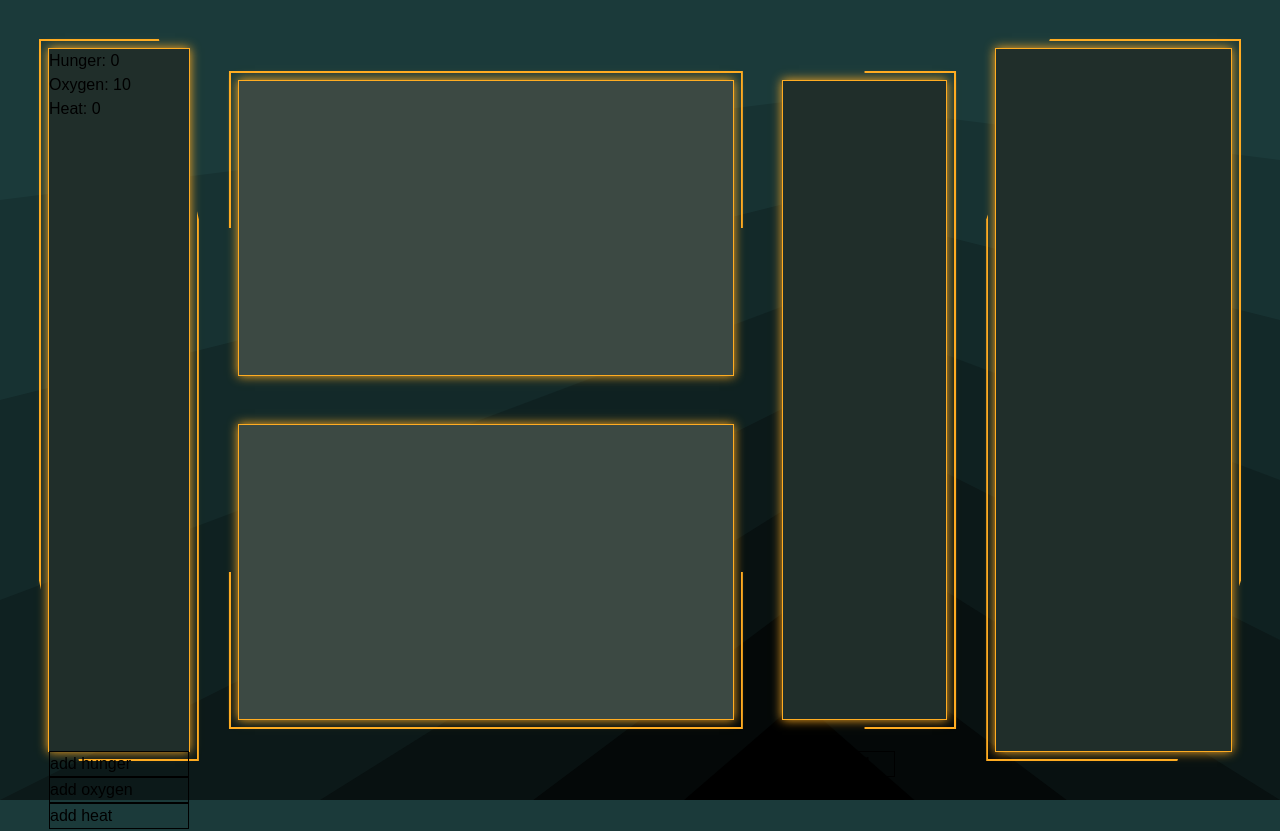
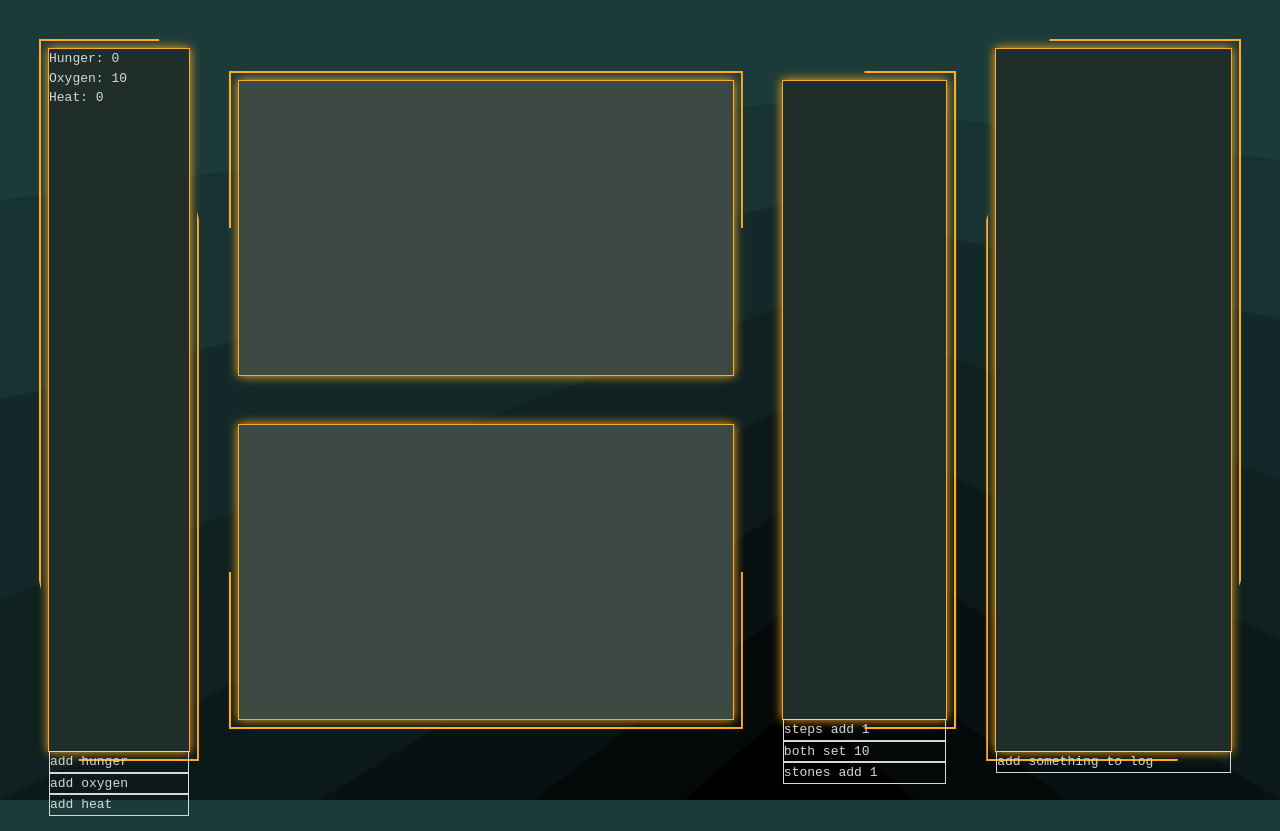
Before and after one commit to BryanYeeee/TheGrindersOfTheGalaxy, a Next.js app: page /game in a window 1280 px wide. Shown: the top 831 px of the page. Built offline with nearby package versions, Linux system fonts and the light colour scheme.

Commit message:
inv and log

```diff
--- a/src/app/game/page.js
+++ b/src/app/game/page.js
@@ -39,12 +39,12 @@ const Game = () => {
 
         <div className='glow-border corner-clip'>
           <EventLogPanel />
-          {/* <div
-            className='border-1 w-full'
-            onClick={() => EventLog.addEvent('abc')}
+          <div
+            className='border-1'
+            onClick={() => EventLog.addEvent(Math.floor(Math.random() * (100+ 1)))}
           >
-            add abc
-          </div> */}
+            add something to log
+          </div>
         </div>
       </div>
     </GameProvider>
--- a/src/app/globals.css
+++ b/src/app/globals.css
@@ -8,6 +8,7 @@
   --space: #3c4943;
   --gunmetal: #1b3a3a;
   --accent: #ffac22;
+  --font-col: #d7d7d7;
 }
 
 @theme inline {
@@ -15,6 +16,7 @@
   --color-foreground1: var(--foreground1);
   --color-foreground2: var(--foreground2);
   --color-accent: var(--accent);
+  --color-font-col: var(--font-col);
   --font-sans: var(--font-geist-sans);
   --font-mono: var(--font-geist-mono);
 }
@@ -32,8 +34,9 @@
 
 body {
   background: var(--background);
-  /* color: var(--foreground); */
-  font-family: Arial, Helvetica, sans-serif;
+  color: var(--font-col);
+  /* font-family: Arial, Helvetica, sans-serif; */
+  font-family: monospace
 }
 
 .corner-clip::before {
--- a/src/components/panels/eventLogPanel.js
+++ b/src/components/panels/eventLogPanel.js
@@ -1,13 +1,32 @@
-import { useGameContext } from "@/context/gameContext";
+import { useGameContext } from '@/context/gameContext'
+import { useRef, useEffect } from 'react'
 
 const EventLogPanel = () => {
-    const { eventLog } = useGameContext()
+  const { eventLog } = useGameContext()
+  const panelRef = useRef(null)
 
-    return ( <div className="h-full w-full bg-foreground1">
-        {eventLog.map((msg, i) =>
-            <div key={i}>{msg}</div>
-        )}
-    </div> );
+  useEffect(() => {
+    const panel = panelRef.current
+    if (!panel) return
+
+    const panelBottom = panel.offsetTop + panel.offsetHeight
+
+    Array.from(panel.children).forEach(child => {
+      const childBottom = child.offsetTop + child.offsetHeight
+      if (childBottom > panelBottom) child.remove()
+    })
+  }, [eventLog])
+
+  return (
+    <div
+      ref={panelRef}
+      className='h-full w-full bg-foreground1 px-10 py-8 space-y-4'
+    >
+      {eventLog.map((msg, i) => (
+        <div key={i}>{msg}</div>
+      ))}
+    </div>
+  )
 }
 
-export default EventLogPanel;
+export default EventLogPanel
--- a/src/components/panels/inventoryPanel.js
+++ b/src/components/panels/inventoryPanel.js
@@ -5,7 +5,7 @@ const InventoryPanel = () => {
   const { inventory } = useGameContext()
 
   return (
-    <div className='h-full bg-foreground1'>
+    <div className='h-full bg-foreground1 p-8'>
       {Object.entries(inventory).map(([name, count]) => (
         <InventoryItem key={name} name={name} count={count} />
       ))}
@@ -15,8 +15,9 @@ const InventoryPanel = () => {
 const InventoryItem = memo(({ name, count }) => {
   console.log(`Rendering ${name}`)
   return (
-    <div>
-      {name}: {count}
+    <div className='flex justify-between px-2 mb-1 border-1 border-[#ffac2230]'>
+      <div>{name}</div>
+      <div>{count}</div>
     </div>
   )
 })
--- a/src/components/screens/main.js
+++ b/src/components/screens/main.js
@@ -44,27 +44,27 @@ const Main = () => {
 
       <div className='border-1 glow-border clip-l'>
         <InventoryPanel />
-        <div className='flex flex-col gap-4'>
+        <div className='flex flex-col'>
           <div
-            className='border-1 w-20 m-8'
-            onClick={() => Inventory.addItem('w', 1)}
+            className='border-1'
+            onClick={() => Inventory.addItem('steps', 1)}
           >
-            w add 1
+            steps add 1
           </div>
           <div
-            className='border-1 w-20 m-8'
+            className='border-1'
             onClick={() => {
-              Inventory.setItem('w', 10)
-              Inventory.setItem('q', 10)
+              Inventory.setItem('steps', 10)
+              Inventory.setItem('stones', 10)
             }}
           >
-            w q set 0
+            both set 10
           </div>
           <div
-            className='border-1 w-20 m-8'
-            onClick={() => Inventory.addItem('q', 1)}
+            className='border-1'
+            onClick={() => Inventory.addItem('stones', 1)}
           >
-            q add 1
+            stones add 1
           </div>
         </div>
       </div>
--- a/src/lib/mech/eventLog.js
+++ b/src/lib/mech/eventLog.js
@@ -3,7 +3,7 @@ export const EventLog = {
 	// eventQueue: {},
 
     setLogFunction(logFn) {
-        this.logFn = (msg) => logFn((prev) => [...prev, msg])
+        this.logFn = (msg) => logFn((prev) => [msg, ...prev])
     },
 
 	addEvent(msg) {
```
